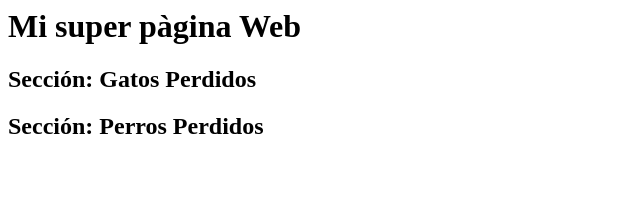
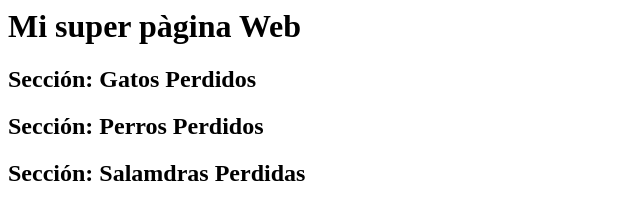
Before and after one commit to omiras/migranpaginaweb, a plain HTML site: page index.html in a window 1280 px wide. Shown: the whole page, without its empty margins (0-640 px from the left). Drawn offline with Linux system fonts and the light colour scheme.

Commit message:
Sección salamandra

```diff
--- a/index.html
+++ b/index.html
@@ -3,3 +3,5 @@
 <h2>Sección: Gatos Perdidos</h2>
 
 <h2>Sección: Perros Perdidos</h2>
+
+<h2>Sección: Salamdras Perdidas</h2>
```
